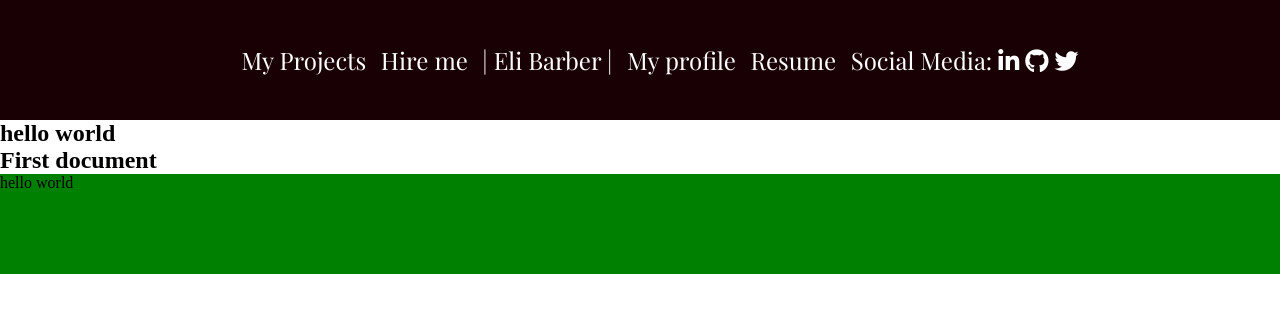
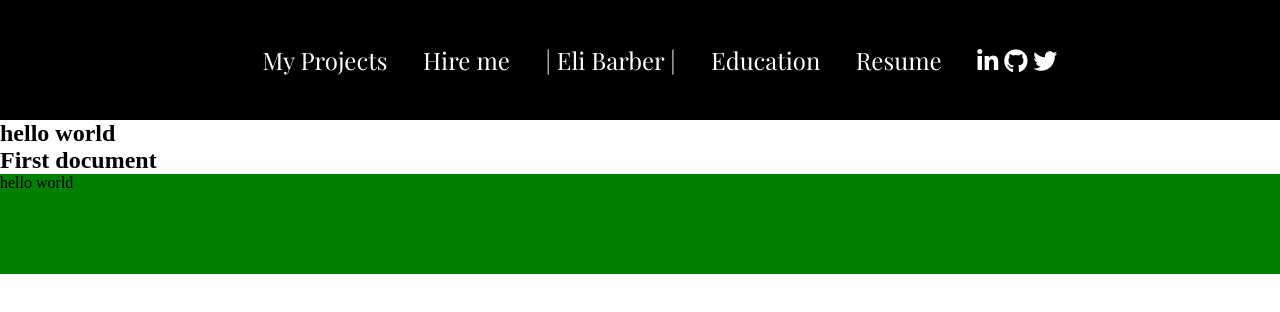
Before and after one commit to ninjaboy667/ninjaboy667.github.io, a plain HTML site: page index.html in a window 1280 px wide. Drawn offline with nearby package versions, Linux system fonts and the light colour scheme.

Commit message:
Changes to be committed: 	modified:   assets/css/main.css 	modified:   index.html 	new file:   pages/education.html 	new file:   pages/hireme.html 	new file:   pages/projects.html

```diff
--- a/assets/css/main.css
+++ b/assets/css/main.css
@@ -23,7 +23,7 @@
   header {
     width: 100%;
     height: var(--height1);
-    background: #190005;
+    background: black;
     display: flex;
     position: fixed;
     top: 0px;
--- a/index.html
+++ b/index.html
@@ -2,7 +2,7 @@
 <head>
     <meta charset="UTF-8" />
     <meta name="viewport" content="width=device-width, initial-scale=1.0" />
-    <meta name="description" content="Eli Barbers proffessional Biography"" />
+    <meta name="description" content="Eli Barbers professional Biography"" />
 
     <meta name="keywords" content="Eli Barber, University of Arizona, Pima Community College, Math, Computer Science, Engineering, Environmental Science">
     <meta name="author" content="Eli Barber">
@@ -22,7 +22,7 @@
     <link rel="stylesheet" href="https://use.fontawesome.com/releases/v5.8.2/css/all.css" />
 
     <link rel="stylesheet" href="assets/css/main.css" />
-    <title>Personal Portfolio</title>
+    <title>Eli barbers Website</title>
 </head>
 
 <body>
@@ -32,10 +32,10 @@
           <ul>
             <li><a href="#projects">My Projects</a></li>
             <li>Hire me</li>
-            <li>| Eli Barber |</li>
-            <li><a id="profile-link" href="https://www.freecodecamp.org/ninjaboy667" target="_blank">My profile</a></li>
+            <li><a id="index-link" href="index.html">| Eli Barber |</a></li>
+            <li><a id="education-link" href="pages/education.html" target="_blank">Education</a></li>
             <li>Resume</li>
-            <li>Social Media:
+            <li>
               <a href="https://www.linkedin.com/in/eli-barber829/" target="_blank">
                 <i class="fab fa-linkedin-in"></i></a>
               <a href="https://github.com/ninjaboy667" target="_blank">
```
Also changed, not shown: pages/education.html (added, +10 -0 lines), pages/hireme.html (added, +6 -0 lines), pages/projects.html (added, +8 -0 lines).
